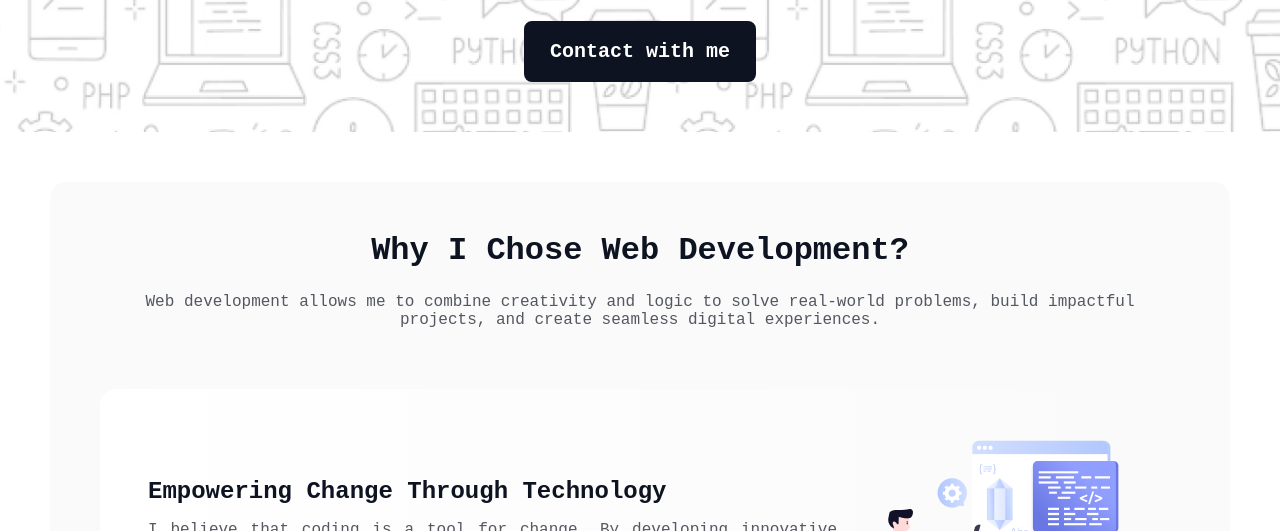
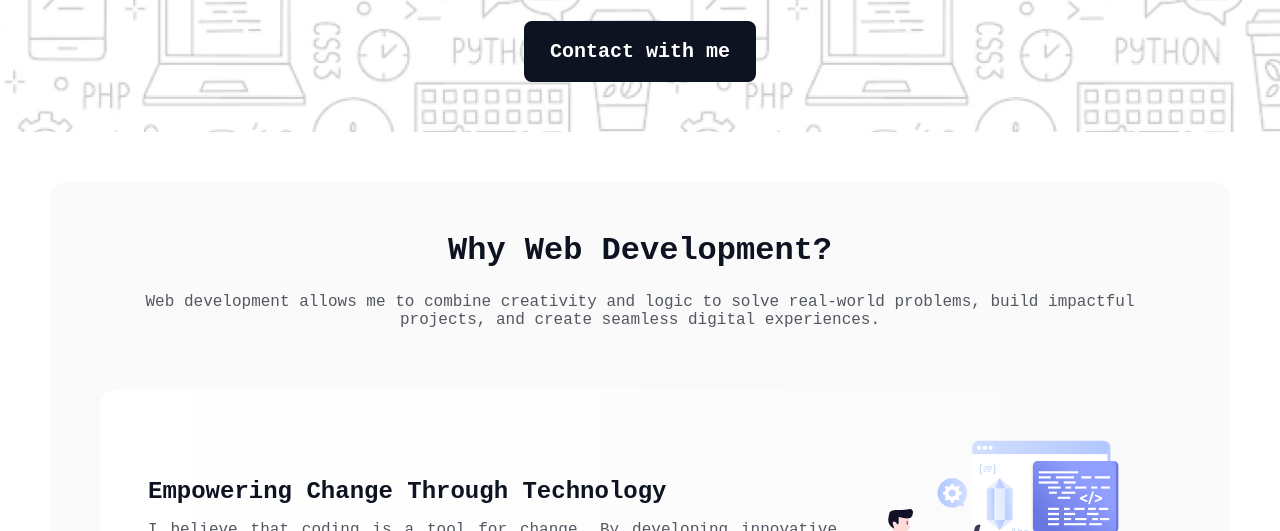
Before and after one commit to muntasir-smm/B10A1-Portfolio, a plain HTML site: page index.html in a window 1280 px wide. Shown: the part 569-1100 px from the top of the page. Drawn offline with Linux system fonts and the light colour scheme; a web font is replaced by a local one.

Commit message:
Starting Challange Part

```diff
--- a/index.html
+++ b/index.html
@@ -44,7 +44,7 @@
         <!-- Why Web Development Section -->
         <section class="why-webDev">
             <div class="reason-head">
-                <h2 class="reason-title">Why I Chose Web Development?</h2>
+                <h2 class="reason-title">Why Web Development?</h2>
                 <p class="reason-subtitle">Web development allows me to combine creativity and logic to solve real-world
                     problems, build impactful projects, and create seamless digital experiences.</p>
             </div>
```
